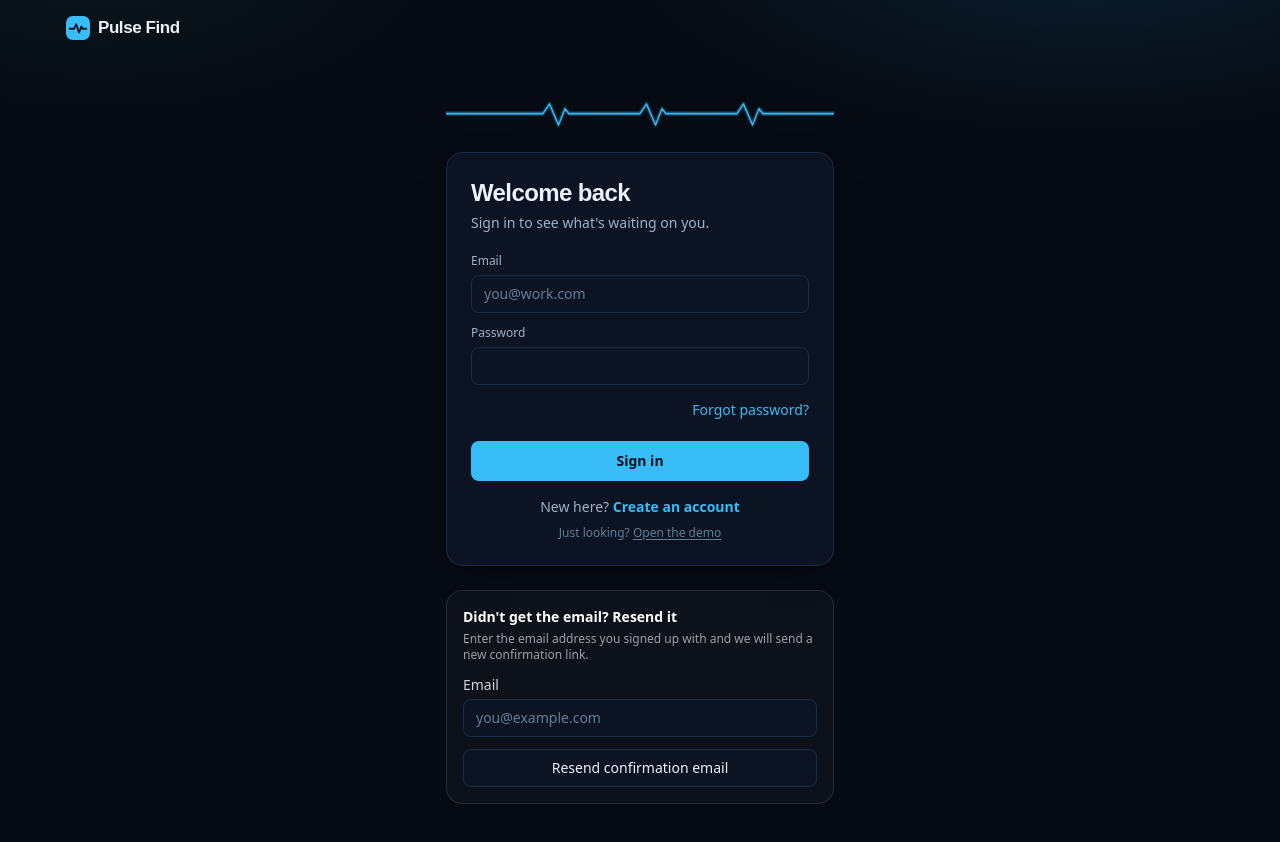
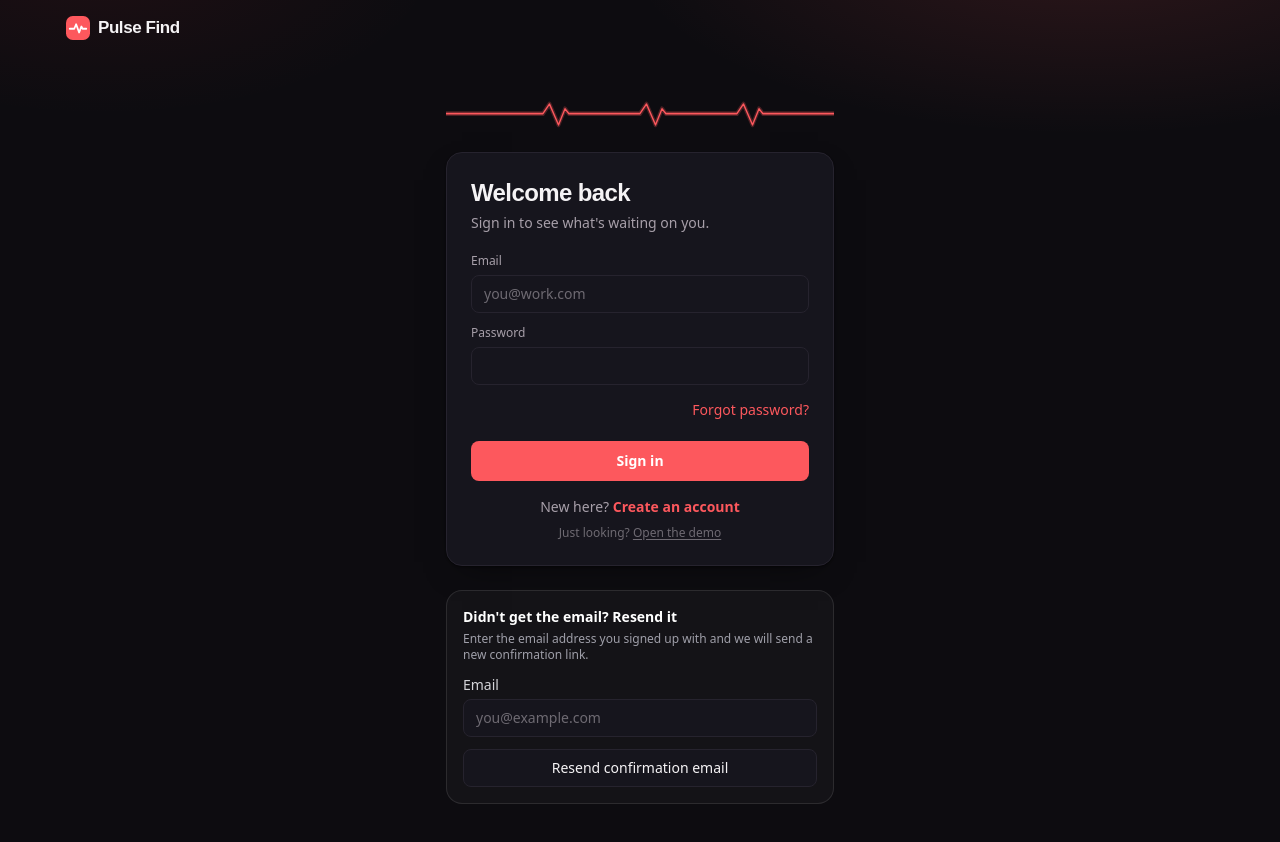
Before and after one commit to kumailrizvi890/Pulse-Find, a Next.js app: page /login in a window 1280 px wide. Shown: the top 842 px of the page. Built offline with nearby package versions, Linux system fonts and the light colour scheme; no server answers; a web font is replaced by a local one.

Commit message:
Restyled the whole app to the dark red dashboard look

```diff
--- a/src/app/globals.css
+++ b/src/app/globals.css
@@ -1,77 +1,42 @@
 @import "tailwindcss";
 
 /*
-  Pulse Find design tokens
-  Layout: a "signal console": what's waiting on you first, then the numbers, then the full list.
-  Color: cool paper neutrals with a cobalt pulse accent; teal marks tech roles; red is reserved
-  for things that need the user. Type: Bricolage Grotesque for display, Geist for UI, Geist Mono for data.
+  Pulse Find design tokens — measured from the reference mock
+  (Pulse Find dashboard + AI Assistant, sent Nov 15 2026).
+  Warm black + signal red, one dark theme everywhere. The palette was
+  sampled from the reference images with Python/PIL (not guessed); exact
+  hex values and the sampling method are documented in STYLE.md.
+  Layout: a "signal console": what's waiting on you first, then the numbers,
+  then the full list. Type: Bricolage Grotesque for display, Geist for UI,
+  Geist Mono for data.
 */
 :root {
-  --bg: #f4f6f9;
-  --surface: #ffffff;
-  --surface-2: #f8f9fb;
-  --ink: #0f1729;
-  --muted: #586174;
-  --faint: #8a93a6;
-  --line: #e2e6ed;
-  --accent: #2f4bff;
+  --bg: #0d0c10;
+  --surface: #16151d;
+  --surface-2: #1f1d27;
+  --ink: #f5f3f5;
+  --muted: #a79fa9;
+  --faint: #6e6a72;
+  --line: #26232e;
+  --accent: #fd585d;
   --accent-ink: #ffffff;
-  --accent-soft: #e8ecff;
-  --tech: #0b8f80;
-  --tech-soft: #e0f5f2;
-  --danger: #c8321f;
-  --danger-soft: #fdebe8;
-  --warn: #a15c07;
-  --warn-soft: #fdf1dc;
-  --good: #0b7a4b;
-  --good-soft: #e1f4ea;
-  --shadow: 0 1px 2px rgb(15 23 41 / 0.05), 0 8px 24px -12px rgb(15 23 41 / 0.12);
-}
-
-@media (prefers-color-scheme: dark) {
-  :root:not([data-theme="light"]) {
-    --bg: #0a0e16;
-    --surface: #111827;
-    --surface-2: #0e1420;
-    --ink: #e8ebf2;
-    --muted: #a0a8b8;
-    --faint: #6b7487;
-    --line: #232c3d;
-    --accent: #7086ff;
-    --accent-ink: #0a0e16;
-    --accent-soft: #1b2347;
-    --tech: #34d2bd;
-    --tech-soft: #0f2d2a;
-    --danger: #ff7a66;
-    --danger-soft: #3a1712;
-    --warn: #f5b544;
-    --warn-soft: #33250c;
-    --good: #4ad08f;
-    --good-soft: #0f2a1d;
-    --shadow: 0 1px 2px rgb(0 0 0 / 0.4), 0 12px 32px -16px rgb(0 0 0 / 0.6);
-    color-scheme: dark;
-  }
-}
-:root[data-theme="dark"] {
-  --bg: #0a0e16;
-  --surface: #111827;
-  --surface-2: #0e1420;
-  --ink: #e8ebf2;
-  --muted: #a0a8b8;
-  --faint: #6b7487;
-  --line: #232c3d;
-  --accent: #7086ff;
-  --accent-ink: #0a0e16;
-  --accent-soft: #1b2347;
-  --tech: #34d2bd;
-  --tech-soft: #0f2d2a;
-  --danger: #ff7a66;
-  --danger-soft: #3a1712;
-  --warn: #f5b544;
+  --accent-soft: #432429;
+  --tech: #fd585d;
+  --tech-soft: #432429;
+  --danger: #f87171;
+  --danger-soft: #331b24;
+  --warn: #e8a83c;
   --warn-soft: #33250c;
-  --good: #4ad08f;
+  --good: #5eac6d;
   --good-soft: #0f2a1d;
-  --shadow: 0 1px 2px rgb(0 0 0 / 0.4), 0 12px 32px -16px rgb(0 0 0 / 0.6);
+  --track: #372d40;
+  --applied: #f66367;
+  --applied-ink: #ffffff;
+  --oa: #c87b27;
+  --oa-ink: #fff2c9;
+  --interview: #4e874f;
+  --interview-ink: #e7fbe6;
+  --shadow: 0 1px 2px rgb(0 0 0 / 0.45), 0 12px 32px -16px rgb(0 0 0 / 0.65);
   color-scheme: dark;
 }
 
@@ -94,6 +59,13 @@
   --color-warn-soft: var(--warn-soft);
   --color-good: var(--good);
   --color-good-soft: var(--good-soft);
+  --color-track: var(--track);
+  --color-applied: var(--applied);
+  --color-applied-ink: var(--applied-ink);
+  --color-oa: var(--oa);
+  --color-oa-ink: var(--oa-ink);
+  --color-interview: var(--interview);
+  --color-interview-ink: var(--interview-ink);
   --font-sans: var(--font-geist-sans), ui-sans-serif, system-ui, -apple-system, "Segoe UI", sans-serif;
   --font-mono: var(--font-geist-mono), ui-monospace, "SF Mono", Menlo, monospace;
   --font-display: var(--font-bricolage), var(--font-geist-sans), ui-sans-serif, system-ui, sans-serif;
@@ -154,35 +126,15 @@ h1, h2, h3 {
 .rise-3 { animation-delay: 0.19s; }
 
 /*
-  Redesign shell palette (Phase 1 unification): the 3D-redesign look — near-black
-  blue background, sky pulse accent, emerald for tech/positive — scoped to signed-in
-  and auth surfaces via .pf-shell so public pages keep the signal-console palette.
-  Tailwind color utilities resolve through the same CSS variables, so every existing
-  component reskins inside the shell with no markup changes.
+  Signed-in + auth shell. The shell now inherits the global measured
+  palette (the old sky-blue/emerald variable overrides are gone); only the
+  red radial glow behind the header remains, echoing the ECG pulse-line
+  identity of the reference mock.
 */
 .pf-shell {
-  --bg: #060a13;
-  --surface: #0c1424;
-  --surface-2: #0a1120;
-  --ink: #eaf2fb;
-  --muted: #9db2c8;
-  --faint: #647d95;
-  --line: #1c2c44;
-  --accent: #38bdf8;
-  --accent-ink: #04121f;
-  --accent-soft: #0e2a3f;
-  --tech: #34d399;
-  --tech-soft: #0c2b22;
-  --danger: #f87171;
-  --danger-soft: #33141a;
-  --warn: #fbbf24;
-  --warn-soft: #2f2410;
-  --good: #34d399;
-  --good-soft: #0c2b22;
-  --shadow: 0 1px 2px rgb(0 0 0 / 0.45), 0 12px 32px -16px rgb(0 0 0 / 0.65);
   background:
-    radial-gradient(720px 300px at 85% -60px, rgb(56 189 248 / 0.13), transparent 65%),
-    radial-gradient(560px 260px at 8% -40px, rgb(52 211 153 / 0.07), transparent 60%),
+    radial-gradient(720px 300px at 85% -60px, rgb(253 88 93 / 0.14), transparent 65%),
+    radial-gradient(560px 260px at 8% -40px, rgb(248 52 62 / 0.07), transparent 60%),
     var(--bg);
   color: var(--ink);
   color-scheme: dark;
--- a/src/app/layout.tsx
+++ b/src/app/layout.tsx
@@ -32,8 +32,8 @@ export const metadata: Metadata = {
 export const viewport: Viewport = {
   viewportFit: "cover",
   themeColor: [
-    { media: "(prefers-color-scheme: light)", color: "#f4f6f9" },
-    { media: "(prefers-color-scheme: dark)", color: "#0a0e16" },
+    { media: "(prefers-color-scheme: light)", color: "#0d0c10" },
+    { media: "(prefers-color-scheme: dark)", color: "#0d0c10" },
   ],
 };
 
--- a/src/app/opengraph-image.tsx
+++ b/src/app/opengraph-image.tsx
@@ -7,9 +7,9 @@ export const contentType = "image/png";
 export default function OG() {
   return new ImageResponse(
     (
-      <div style={{ width: "100%", height: "100%", display: "flex", flexDirection: "column", justifyContent: "space-between", background: "#f4f6f9", padding: 72, fontFamily: "sans-serif" }}>
-        <div style={{ display: "flex", alignItems: "center", gap: 16, fontSize: 34, fontWeight: 700, color: "#0f1729" }}>
-          <div style={{ width: 56, height: 56, borderRadius: 16, background: "#2f4bff", display: "flex", alignItems: "center", justifyContent: "center" }}>
+      <div style={{ width: "100%", height: "100%", display: "flex", flexDirection: "column", justifyContent: "space-between", background: "#0d0c10", padding: 72, fontFamily: "sans-serif" }}>
+        <div style={{ display: "flex", alignItems: "center", gap: 16, fontSize: 34, fontWeight: 700, color: "#f5f3f5" }}>
+          <div style={{ width: 56, height: 56, borderRadius: 16, background: "#fd585d", display: "flex", alignItems: "center", justifyContent: "center" }}>
             <svg width="40" height="40" viewBox="0 0 32 32">
               <path d="M5 17h6l2.5-6 4 11 3-8 1.5 3H27" fill="none" stroke="#fff" strokeWidth="2.6" strokeLinecap="round" strokeLinejoin="round" />
             </svg>
@@ -17,12 +17,12 @@ export default function OG() {
           Pulse Find
         </div>
         <div style={{ display: "flex", flexDirection: "column", gap: 20 }}>
-          <div style={{ fontSize: 84, fontWeight: 800, color: "#0f1729", letterSpacing: -3, lineHeight: 1 }}>Know what&apos;s waiting on you.</div>
-          <div style={{ fontSize: 32, color: "#586174" }}>Track applications, catch deadlines, spot who went quiet.</div>
+          <div style={{ fontSize: 84, fontWeight: 800, color: "#f5f3f5", letterSpacing: -3, lineHeight: 1 }}>Know what&apos;s waiting on you.</div>
+          <div style={{ fontSize: 32, color: "#a79fa9" }}>Track applications, catch deadlines, spot who went quiet.</div>
         </div>
         <div style={{ display: "flex", gap: 14 }}>
           {["Finish HackerRank · 2d left", "Reply with interview times", "Pinecrest · quiet 24 days"].map((t, i) => (
-            <div key={t} style={{ display: "flex", padding: "12px 20px", borderRadius: 14, fontSize: 24, background: i < 2 ? "#fdebe8" : "#fdf1dc", color: i < 2 ? "#c8321f" : "#a15c07" }}>{t}</div>
+            <div key={t} style={{ display: "flex", padding: "12px 20px", borderRadius: 14, fontSize: 24, background: i < 2 ? "#f66367" : "#c87b27", color: i < 2 ? "#ffffff" : "#fff2c9" }}>{t}</div>
           ))}
         </div>
       </div>
```
Also changed, not shown: src/app/icon.svg.
